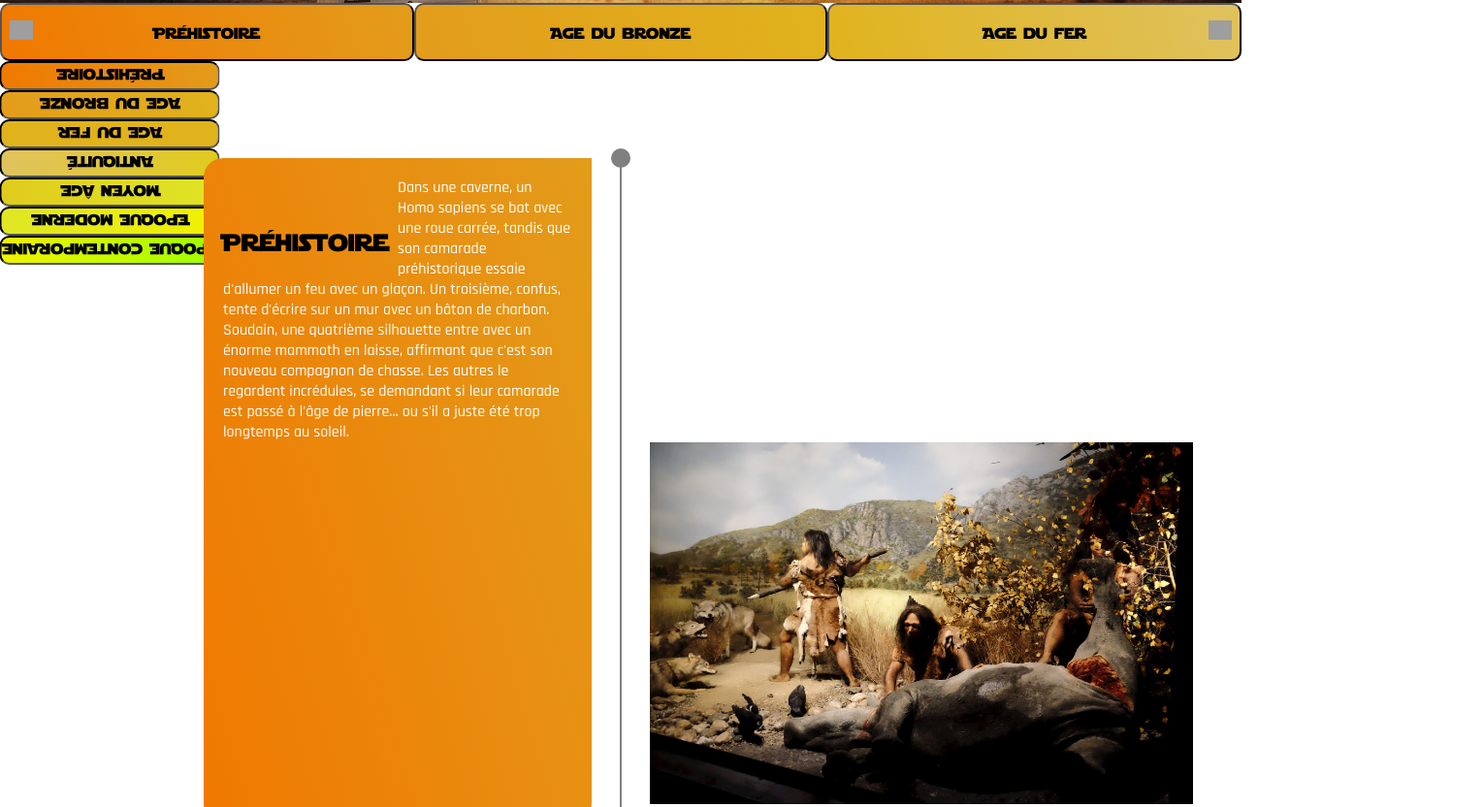
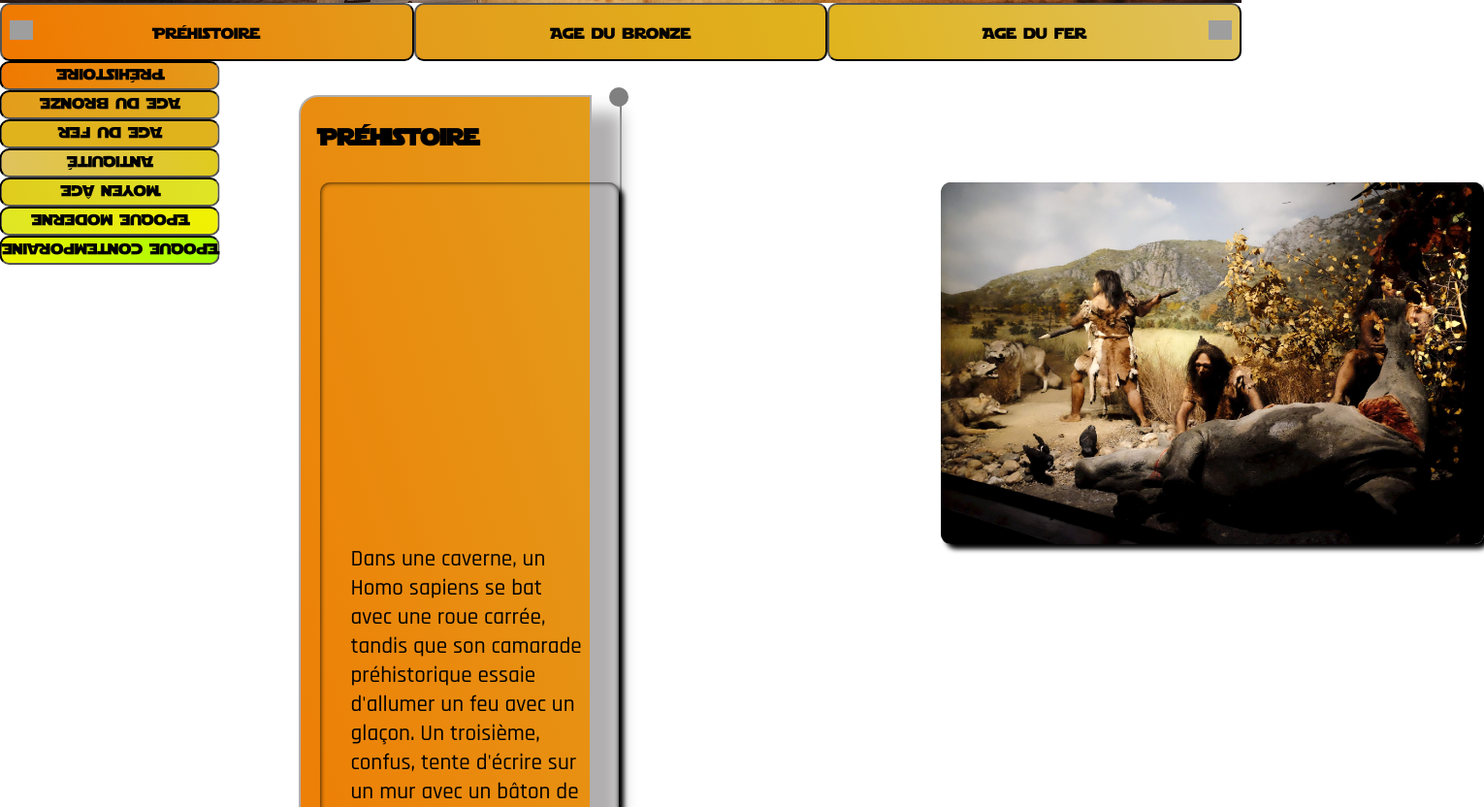
Before and after one commit to Moonlow31/Projet-Chrono, a plain HTML site: page index.html in a window 1280 px wide. Shown: the part 447-1279 px from the top of the page at 97% size, 1530 px wide, since content can reach past the window. Drawn offline with Linux system fonts and the light colour scheme; grey boxes are pictures that could not be loaded.

Commit message:
frise css

```diff
--- a/index.html
+++ b/index.html
@@ -65,14 +65,17 @@
       <div id="zoneCartes">
       </div>
     </section>
-    <section class="containerr">
+    <section class="frise">
       <div class="timeline">
         <ul>
           <li>
             <article class="timeline-content">
-              <h2> Préhistoire</h2>
-            <p>Dans une caverne, un Homo sapiens se bat avec une roue carrée, tandis que son camarade préhistorique essaie d'allumer un feu avec un glaçon. Un troisième, confus, tente d'écrire sur un mur avec un bâton de charbon. Soudain, une quatrième silhouette entre avec un énorme mammoth en laisse, affirmant que c'est son nouveau compagnon de chasse. Les autres le regardent incrédules, se demandant si leur camarade est passé à l'âge de pierre... ou s'il a juste été trop longtemps au soleil.</p>
-                        <img src="/assets/image frise/prehistoire.jpg"  class ="friseImage" >
+              <h2 class="time"> Préhistoire</h2>
+              <img src="/assets/image frise/prehistoire.jpg"  class ="friseImage" >
+            <p >Dans une caverne, un Homo sapiens se bat avec une roue carrée, tandis que son camarade préhistorique essaie d'allumer un feu avec un glaçon. Un troisième, confus, tente d'écrire sur un mur avec un bâton de charbon. Soudain, une quatrième silhouette entre avec un énorme mammoth en laisse, affirmant que c'est son nouveau compagnon de chasse. Les autres le regardent incrédules, se demandant si leur camarade est passé à l'âge de pierre... ou s'il a juste été trop longtemps au soleil.
+
+            </p>
+
             </article>
           </li>
         </ul>
--- a/main.js
+++ b/main.js
@@ -17,7 +17,7 @@
 //function strings creation de carte//
 function card(img, title, desc, quote,startcolor, endcolor) {
     const newCard = `
-    <article class="card-container"style="background: linear-gradient(73deg, ${startcolor}, ${endcolor});">
+    <article class="card-container"style="background: linear-gradient(73deg), ${startcolor}, ${endcolor});">
         <img src="${img}" class="card-img" alt="${title}">
         <h2>${title}</h2>
         <div class="description">
@@ -92,9 +92,26 @@ arrayCard.forEach(cardInfo => {
 
 });
 
+const carouselItems = document.querySelectorAll('.container .carousel .slide');
+document.querySelector('.card-container').style.display = 'block';
+
+carouselItems.forEach((item, index) => {
+    item.addEventListener('click', () => {
+
+        document.querySelectorAll('.card-container').forEach(card => {
+            card.style.display = 'none';
+        });
+
+        document.querySelectorAll('.card-container')[index].style.display = 'block';
+    });
+});
 
 
-/*click caroussel-card*/
+document.querySelectorAll('.card-container').forEach(card => {
+    card.style.display = 'none';
+});
+
+
 (function () {
     const prev = document.querySelector('#prev');
     const next = document.querySelector('#next');
@@ -113,26 +130,3 @@ arrayCard.forEach(cardInfo => {
     // Ajout d'un écouteur d'événement "click" sur le bouton "next" pour afficher le slide suivant
     next.addEventListener('click', () => slideTo(++currentSlide));
 })();
-
-/*click caroussel-card*/
-const carouselItems = document.querySelectorAll('.container .carousel .slide');
-
-
-document.querySelector('.card-container').style.display = 'block';
-
-carouselItems.forEach((item, index) => {
-    item.addEventListener('click', () => {
-
-        document.querySelectorAll('.card-container').forEach(card => {
-            card.style.display = 'none';
-        });
-
-
-        document.querySelectorAll('.card-container')[index].style.display = 'block';
-    });
-});
-
-
-document.querySelectorAll('.card-container').forEach(card => {
-    card.style.display = 'none';
-});
--- a/style.css
+++ b/style.css
@@ -205,62 +205,7 @@ button {
   box-shadow: 5px 5px 5px 0px #000000, inset 4px 4px 15px 0px #000000, 5px 5px 15px 5px rgba(0,0,0,0);
   margin-bottom: 30px;
 }
-/*frise*/
-.containerr {
-    min-height: 100vh;
-    width: 100%;
-    display: flex;
-    align-items:flex-start;
-    justify-content:flex-start;
-    padding: 100px 0;
-
-  }
-
-
-  .timeline {
-    width: 80%;
-    height: auto;
-    max-width: 800px;
-    margin: 0 auto;
-    position: relative;
-  list-style: none;
-    ;
-  }
-
-  .timeline ul {
-    list-style: none;
-  }
-  .timeline ul li {
-    padding: 20px;
-    color: white;
-    border-radius: 10px;
-    margin-bottom: 20px;
-    background: linear-gradient(73deg, rgba(240,120,0,1) 0%, rgba(227,156,27,1) 100%)
-  }
-  .timeline ul li:last-child {
-    margin-bottom: 0;
-  }
-  .timeline-content h2 {
-    font-weight: 500;
-    font-size: 25px;
-    line-height: 30px;
-    margin-bottom: 10px;
-  }
-  .timeline-content p {
-
-    font-family: "radjhani";
-    font-size: 16px;
-
-  }
-  .timeline-content .date {
-    font-size: 12px;
-    font-weight: 300;
-    margin-bottom: 10px;
-    letter-spacing: 2px;
-  }
-
-/**/
-h2 {
+.cards h2 {
   padding-top: 50px;
   padding-right: 10px;
   text-align: center;
@@ -286,6 +231,62 @@ h2 {
   font-style: italic;
   font-size:1.35rem;
 }
+/*frise*/
+.frise {
+    display: flex;
+    padding: 35px ; }
+
+
+  .timeline {
+   width: 50%;
+    margin: 0 auto;
+    position: relative;
+  list-style: none;
+
+  }
+
+  .timeline ul {
+    list-style: none;
+  }
+  .timeline ul li {
+    display: flex;
+    padding: 20px;
+    color: white;
+    border-radius: 10px;
+    margin-bottom: 20px;
+    background: linear-gradient(73deg, rgba(240,120,0,1) 0%, rgba(227,156,27,1) 100%);
+     box-shadow: 30px 18px 17px 0px #B1AFAF;
+    border: 0.15rem solid #B1AFAF;
+
+  }
+  .friseImage{
+
+     border-radius: 0.65rem;
+    box-shadow: 5px 5px 5px 0px #000000, inset 4px 4px 15px 0px #000000, 5px 5px 15px 5px rgba(0,0,0,0);
+   }
+
+  .timeline-content h2 {
+    color: #000000;
+    font-family: "star_jedi";
+    font-size: 1.5rem;
+    margin-bottom: 30px;
+ ;
+  }
+  .timeline-content p {
+    font-family: "radjhani";
+  padding: 2rem;
+  font-size: 1.45rem;
+  font-weight: 400;
+  box-shadow: 5px 5px 5px 0px black, inset 0px 0px 5px 0px black, 0px 0px 0px 0px rgba(0,0,0,0);
+  border-radius: 10px;
+    width: 55%;
+    color: #000000;
+
+  }
+
+
+/**/
+
 /*footer*/
 
 footer {
```
